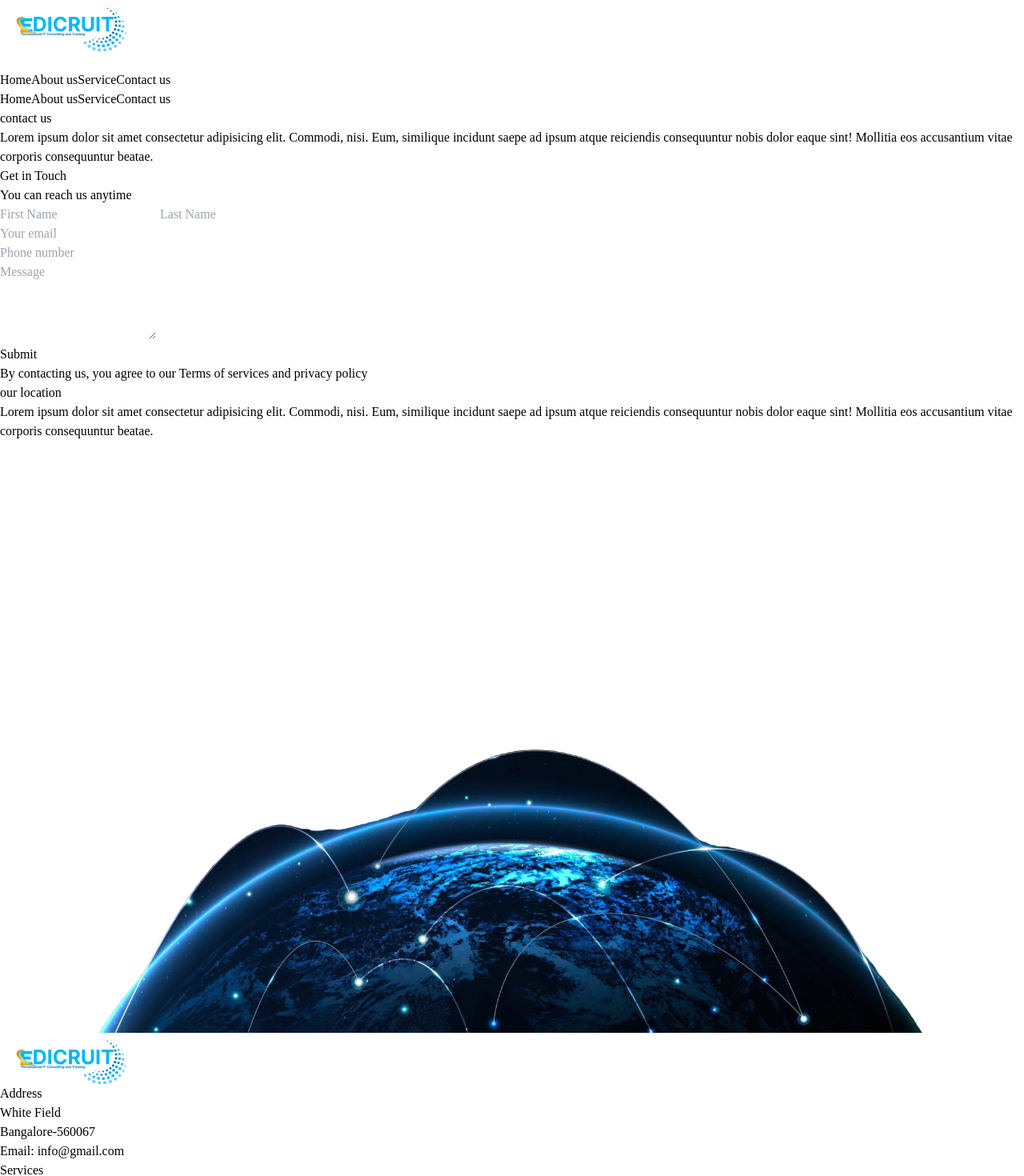
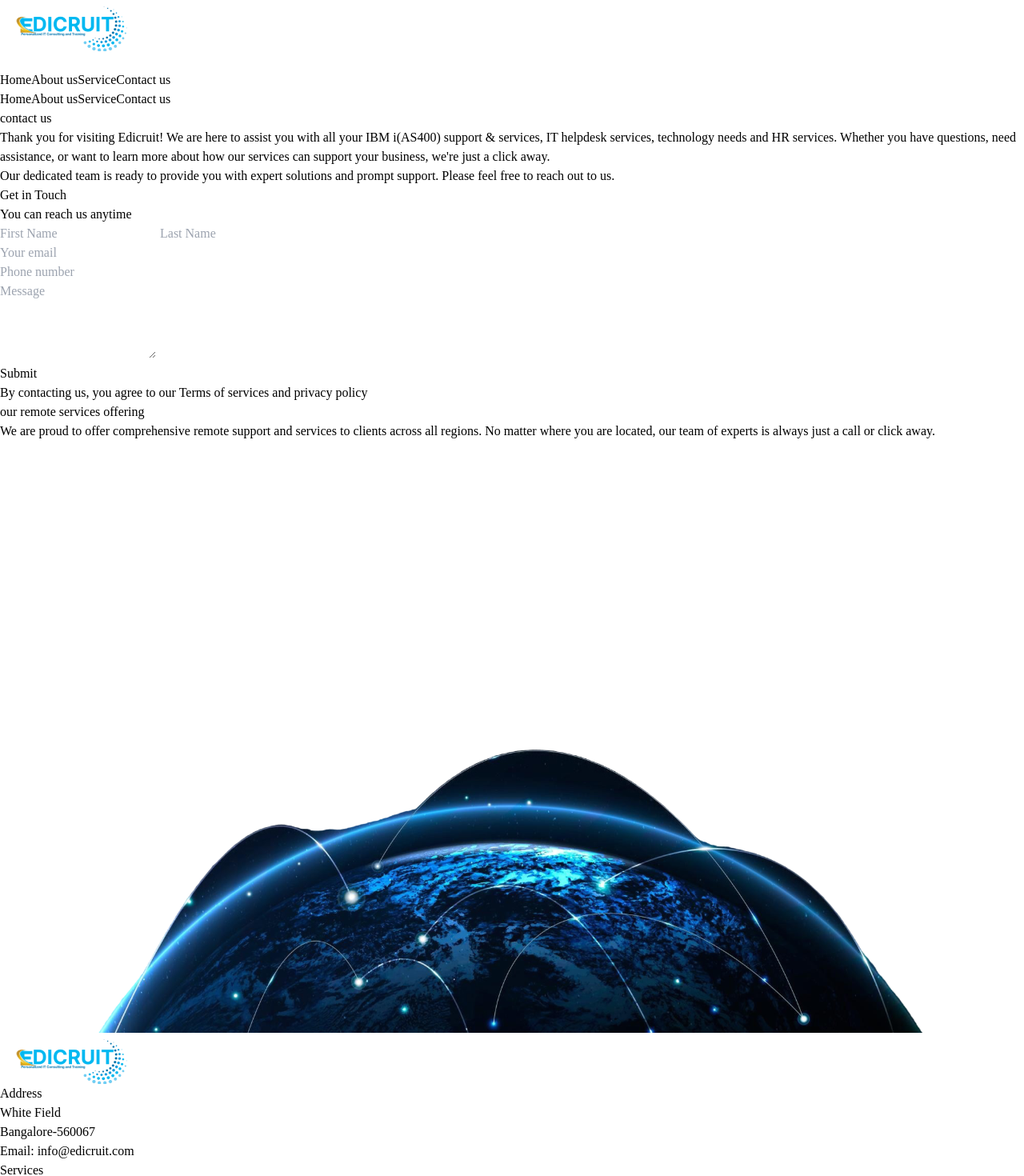
Before and after one commit to TANWEELAKHTAR/EDICRUIT, a React (Vite) app: page /contact in a window 1280 px wide. Shown: the top 1470 px of the page at 80% size. Built offline with nearby package versions, Linux system fonts and the light colour scheme; a web font is replaced by a local one.

Commit message:
text update

```diff
--- a/src/Pages/ContactPage.jsx
+++ b/src/Pages/ContactPage.jsx
@@ -8,17 +8,26 @@
           <h1 className="text-4xl md:text-5xl lg:text-6xl capitalize font-semibold text-center">
             contact us
           </h1>
-          <p className="text-sm md:text-base lg:text-lg md:w-5/6 text-center">
-            Lorem ipsum dolor sit amet consectetur adipisicing elit. Commodi,
-            nisi. Eum, similique incidunt saepe ad ipsum atque reiciendis
-            consequuntur nobis dolor eaque sint! Mollitia eos accusantium vitae
-            corporis consequuntur beatae.
+          <p className="text-sm md:text-base lg:text-lg md:w-5/6 ">
+            Thank you for visiting Edicruit! We are here to assist you with all
+            your IBM i(AS400) support & services, IT helpdesk services, technology
+            needs and HR services. Whether you have questions, need assistance, or want to learn
+            more about how our services can support your business, we're just a
+            click away.
+          </p>
+          <p className="text-sm md:text-base lg:text-lg md:w-5/6 ">
+            Our dedicated team is ready to provide you with expert solutions and
+            prompt support. Please feel free to reach out to us.
           </p>
         </div>
         <div className="w-full lg:w-1/2 h-full flex items-center justify-center p-8 mt-16 lg:mt-10">
           <div className="max-w-md mx-auto bg-white shadow-md rounded-lg p-6">
-            <h2 className="text-2xl font-bold mb-4 text-black text-center">Get in Touch</h2>
-            <p className="text-gray-600 mb-6 text-center">You can reach us anytime</p>
+            <h2 className="text-2xl font-bold mb-4 text-black text-center">
+              Get in Touch
+            </h2>
+            <p className="text-gray-600 mb-6 text-center">
+              You can reach us anytime
+            </p>
             <form>
               <div className="grid grid-cols-1 md:grid-cols-2 gap-4 mb-4">
                 <input
@@ -63,8 +72,8 @@
                 By contacting us, you agree to our{" "}
                 <span className="hover:underline text-black">
                   Terms of services
-                </span>
-                {" "} and {""}
+                </span>{" "}
+                and {""}
                 <span className="hover:underline text-black">
                   privacy policy
                 </span>
@@ -74,16 +83,17 @@
         </div>
       </div>
       <div className="w-full h-fit md:h-screen flex items-center flex-col p-8 bg-black text-white relative">
-        <h1 className="text-4xl md:text-5xl lg:text-6xl capitalize font-semibold text-center mt-12">
-          our location
+        <h1 className="text-3xl md:text-4xl lg:text-5xl capitalize font-semibold text-center mt-12">
+          our remote services offering
         </h1>
         <p className="text-sm md:text-base lg:text-lg md:w-3/6 text-center mt-4 mb-32">
-          Lorem ipsum dolor sit amet consectetur adipisicing elit. Commodi,
-          nisi. Eum, similique incidunt saepe ad ipsum atque reiciendis
-          consequuntur nobis dolor eaque sint! Mollitia eos accusantium vitae
-          corporis consequuntur beatae.
+        We are proud to offer comprehensive remote support and services to clients across all regions. No matter where you are located, our team of experts is always just a call or click away.
         </p>
-        <img className="w-full absolute -z-0 bottom-0 object-fill" src="./images/earth.svg" alt="Map" />
+        <img
+          className="w-full absolute -z-0 bottom-0 object-fill"
+          src="./images/earth.svg"
+          alt="Map"
+        />
       </div>
     </section>
   );
--- a/src/components/Footer.jsx
+++ b/src/components/Footer.jsx
@@ -16,7 +16,7 @@
           <h4 className="font-semibold text-lg mb-3">Address</h4>
           <p>White Field</p>
           <p>Bangalore-560067</p>
-          <p>Email: info@gmail.com</p>
+          <p>Email: info@edicruit.com</p>
         </div>
         <div>
           <h4 className="font-semibold text-lg mb-3">Services</h4>
@@ -58,8 +58,8 @@
           >
             Request a Call
           </a>
-          <p className="mt-4">+1 (2222) 999-99-99</p>
-          <p>Thinkshell@Lorem ipsum.com</p>
+          <p className="mt-4">+91 99399 10263</p>
+          <p>info@edicruit.com</p>
         </div>
       </div>
     </footer>
--- a/src/components/HomeComponents/HomeHero.jsx
+++ b/src/components/HomeComponents/HomeHero.jsx
@@ -57,7 +57,7 @@
         </p>
         <p id="p" className="max-w-3xl text-base sm:text-lg md:text-xl lg:text-2xl">
           Edicruit offers tailored strategies to drive business growth, enhance
-          operational efficiency, and achieve measurable success. Our expert
+          operational efficiency, and achieve measurable success. Our managed, customized support & services and expert
           consultants provide guidance every step of the way, ensuring your
           business thrives.
         </p>
```
